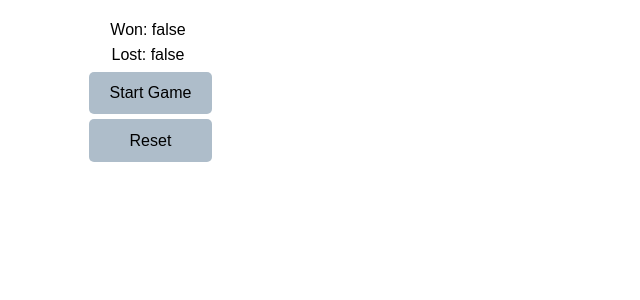
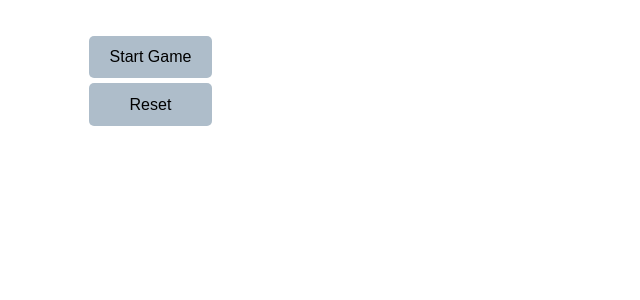
Before and after one commit to jonathanwears/minesweeper, a React (Vite) app: page / in a window 1280 px wide. Shown: the top 300 px of the page, without its empty margins (0-640 px from the left). Built offline with nearby package versions, Linux system fonts and the light colour scheme; a web font is replaced by a local one.

Commit message:
added win and loss messages

```diff
--- a/src/components/StatusBar.jsx
+++ b/src/components/StatusBar.jsx
@@ -9,8 +9,8 @@ function StatusBar() {
   return (
     <div className="status-bar">
       <ul>
-        <li>{`Won: ${isWon}`}</li>
-        <li>{`Lost: ${isLost}`}</li>
+        <li>{isWon && 'You Won!'}</li>
+        <li>{isLost && 'aww You lost!'}</li>
         <StatusButtons />
       </ul>
     </div>
```
